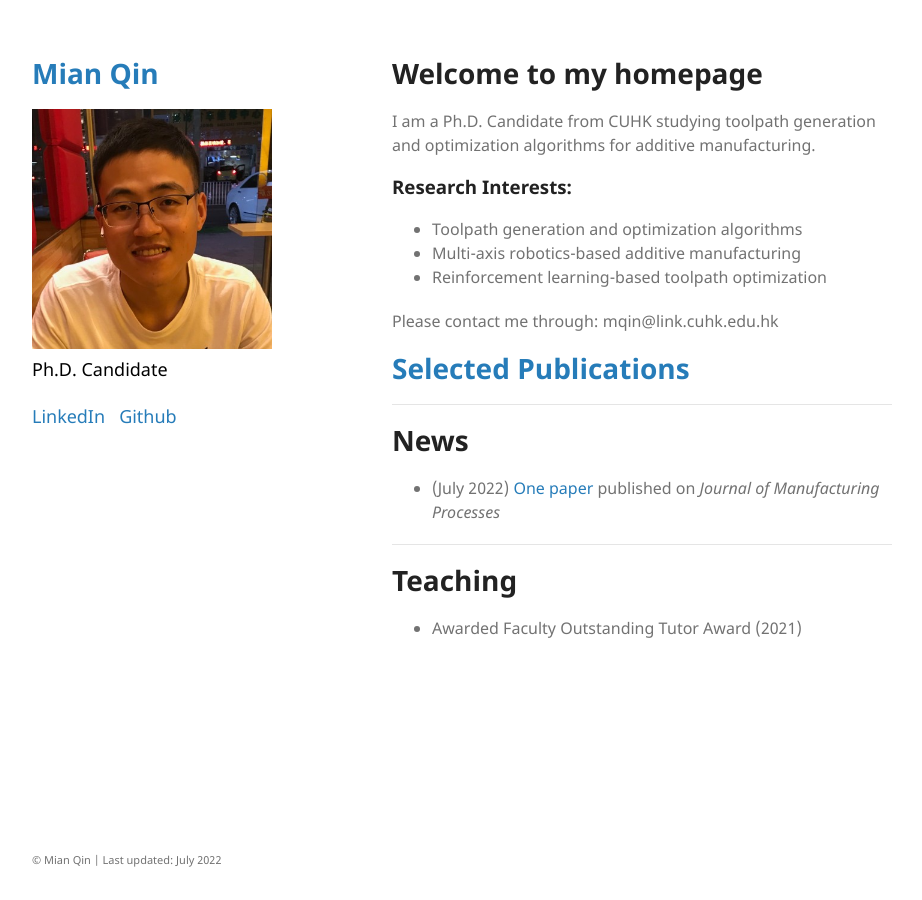
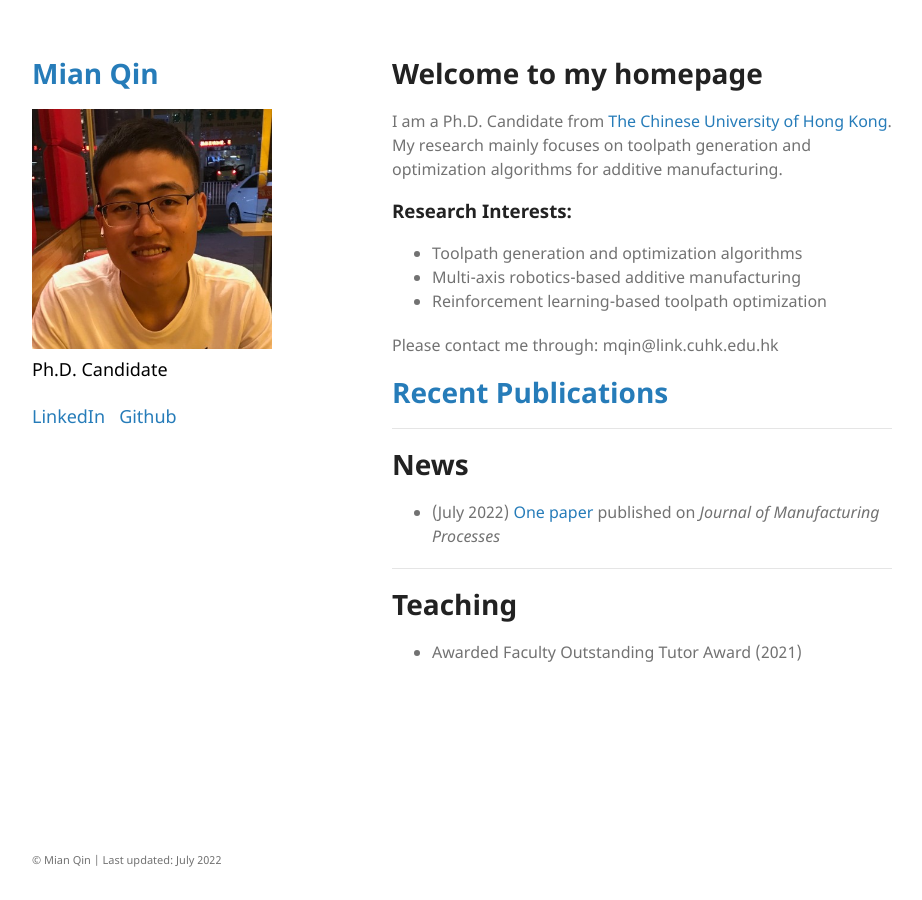
Before and after one commit to mqincuhk/mqincuhk.github.io, a Jekyll site: the page built from index.md, in a window 1280 px wide. Shown: the whole page, without its empty margins (178-1100 px from the left). Built offline with Jekyll 4.4.1, drawn with Linux system fonts in a browser that asks for light colours; a script that is not in the unit is left out; our own code applies the rules of GitHub Pages for plain Markdown files.

Commit message:
update index

```diff
--- a/index.md
+++ b/index.md
@@ -4,7 +4,7 @@ layout: default
 
 # **Welcome to my homepage**
 
-I am a Ph.D. Candidate from CUHK studying toolpath generation and optimization algorithms for additive manufacturing.
+I am a Ph.D. Candidate from [The Chinese University of Hong Kong](https://www.cuhk.edu.hk/english/index.html). My research mainly focuses on toolpath generation and optimization algorithms for additive manufacturing.
 
 
 ### **Research Interests:**
@@ -14,7 +14,7 @@ I am a Ph.D. Candidate from CUHK studying toolpath generation and optimization a
 
 Please contact me through: mqin@link.cuhk.edu.hk
 
-# [Selected Publications](./selected_publications.html)
+# [Recent Publications](./selected_publications.html)
 
 ---
 # **News**
```
Also changed, not shown: selected_publications.md (+1 -1 lines).
